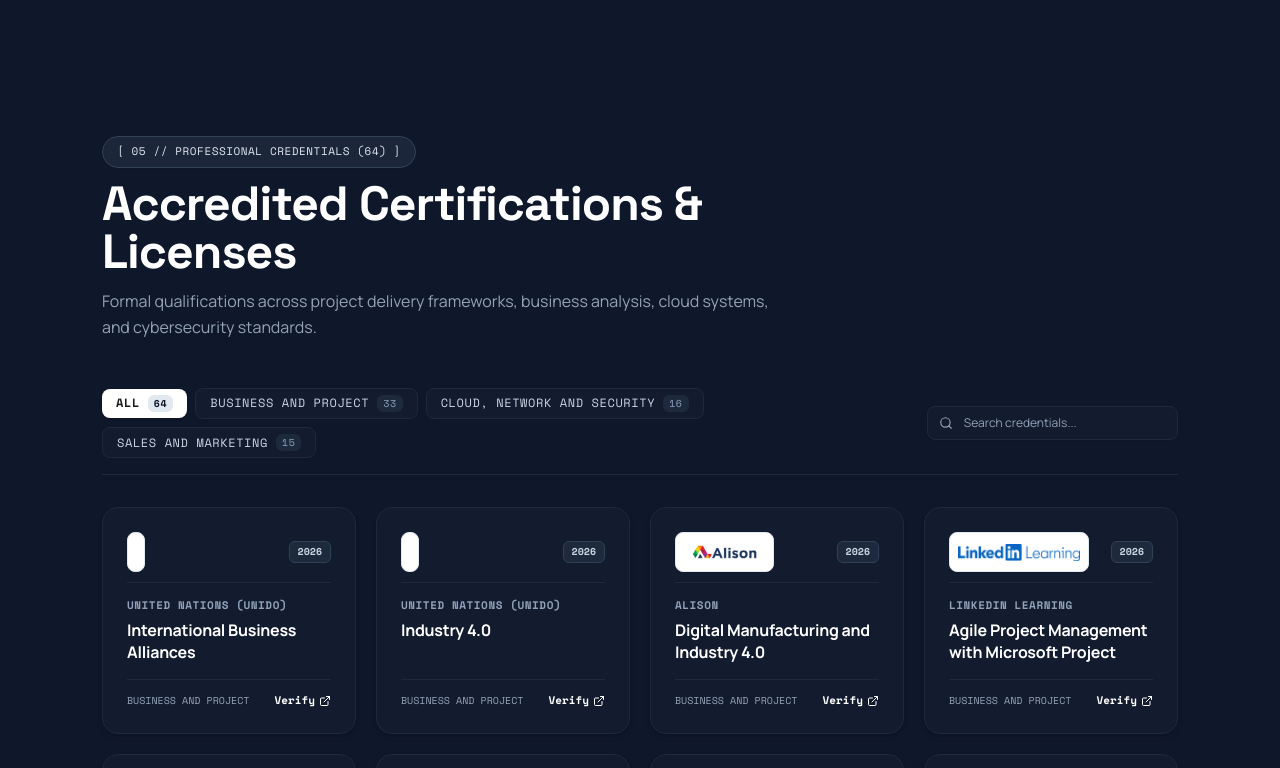
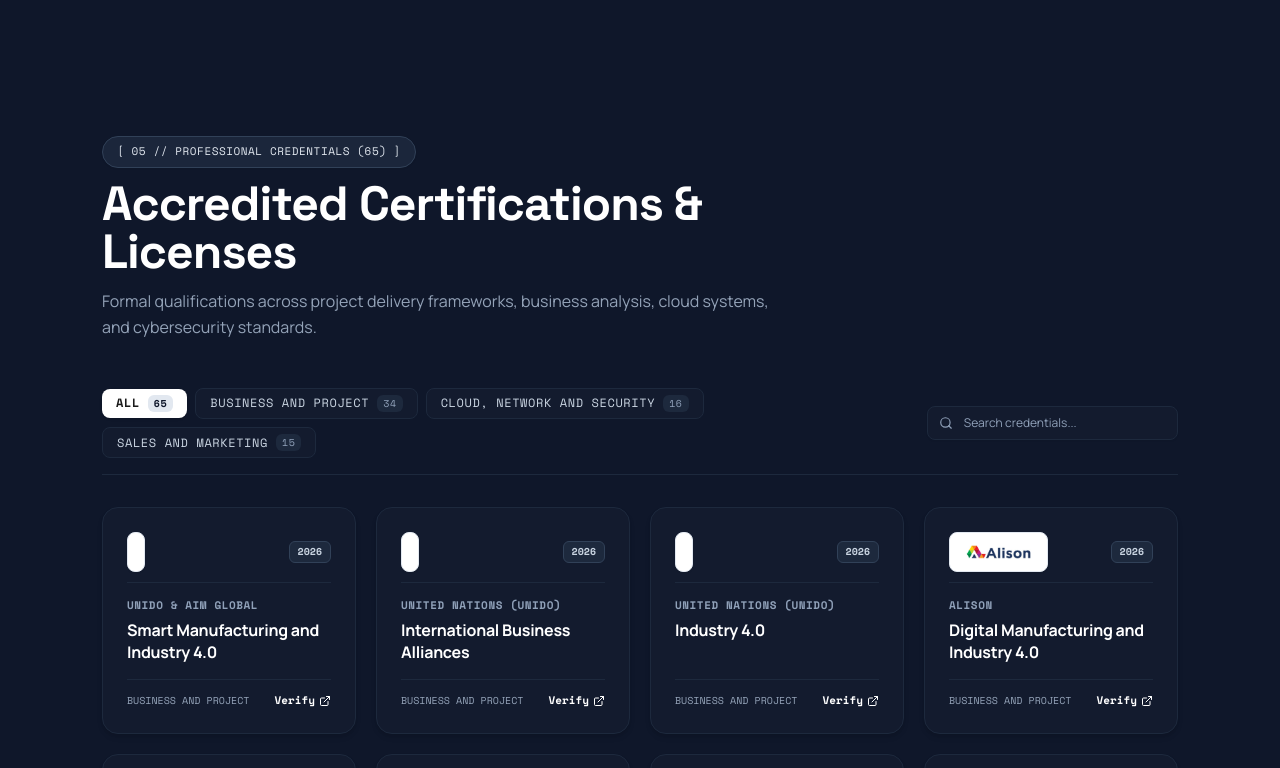
Before and after one commit to zainmabid/myportfolio, a React (Vite) app: page / in a window 1280 px wide. Shown: the part 8960-9728 px from the top of the page. Built offline with nearby package versions, Linux system fonts and the light colour scheme.

Commit message:
feat(certifications): add UNIDO & AIM Global Smart Manufacturing and Industry 4.0 certificate at #1 position

```diff
--- a/src/data/content.ts
+++ b/src/data/content.ts
@@ -967,6 +967,15 @@ export const PORTFOLIO_DATA: PortfolioData = {
   ],
 
   certifications: [
+    {
+        "id": "cert-unido-smart-manufacturing",
+        "group": "Business and project",
+        "issuer": "UNIDO & AIM Global",
+        "title": "Smart Manufacturing and Industry 4.0",
+        "year": "2026",
+        "credentialUrl": "/certifications/Smart%20Manufacturing%20and%20Industry%204.0%20-%20UNIDO.pdf",
+        "issuerLogo": "/logos/unido.svg"
+    },
     {
         "id": "cert-unido-business-alliances",
         "group": "Business and project",
```
Also changed, not shown: 1 other file (tests, documents, lock files or other folders).
